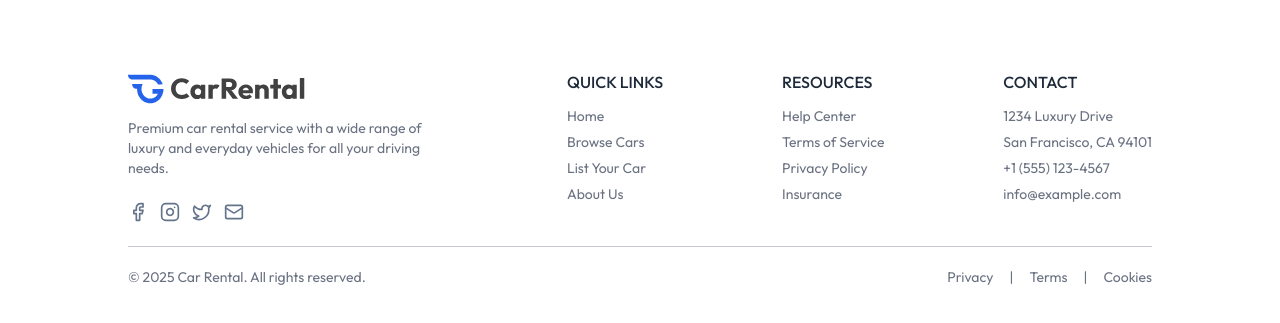
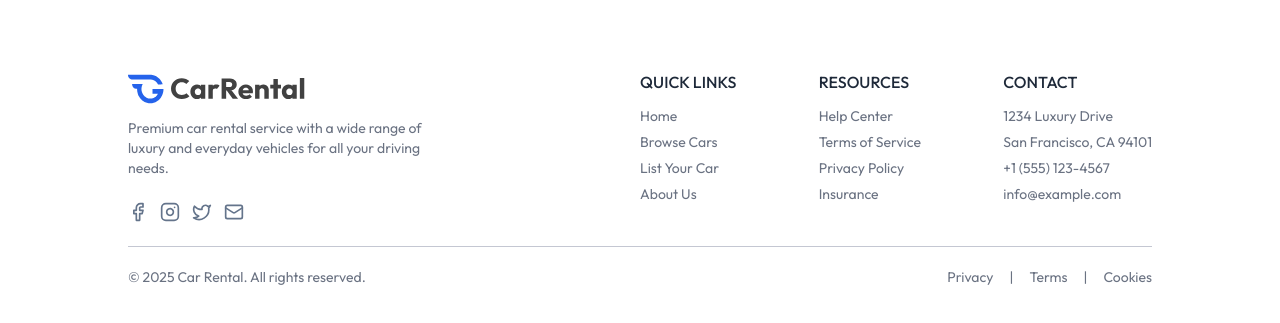
Before and after one commit to devidardhruvil-codes/CarRental, a React (Vite) app in the folder client/: page /car-details/1 in a window 1280 px wide. Shown: the part 243-566 px from the top of the page. Built offline with nearby package versions, Linux system fonts and the light colour scheme; no server answers.

Commit message:
UI: Animation/Motion added to the footer section

```diff
--- a/client/src/components/Footer.jsx
+++ b/client/src/components/Footer.jsx
@@ -1,17 +1,44 @@
-import React from "react";
 import assets from "../assets/assets";
+import { motion } from "motion/react";
 
 const Footer = () => {
   return (
-    <div className="px-6 md:px-16 lg:px-24 xl:px-32 mt-60 text-sm text-gray-500">
-      <div className="flex flex-wrap justify-between items-start gap-8 pb-6 border-borderColor border-b">
+    <motion.div
+      initial={{ opacity: 0, y: 30 }}
+      whileInView={{ opacity: 1, y: 0 }}
+      transition={{ duration: 0.6 }}
+      className="px-6 md:px-16 lg:px-24 xl:px-32 mt-60 text-sm text-gray-500"
+    >
+      <motion.div
+        initial={{ opacity: 0, y: 20 }}
+        whileInView={{ opacity: 1, y: 0 }}
+        transition={{ duration: 0.6, delay: 0.2 }}
+        className="flex flex-wrap justify-between items-start gap-8 pb-6 border-borderColor border-b"
+      >
         <div>
-          <img className="h-8 md:h-9" src={assets.logo} alt="logo" />
-          <p className="max-w-80 mt-3">
+          <motion.img
+            initial={{ opacity: 0 }}
+            whileInView={{ opacity: 1 }}
+            transition={{ duration: 0.5, delay: 0.3 }}
+            className="h-8 md:h-9"
+            src={assets.logo}
+            alt="logo"
+          />
+          <motion.p
+            initial={{ opacity: 0 }}
+            whileInView={{ opacity: 1 }}
+            transition={{ duration: 0.5, delay: 0.4 }}
+            className="max-w-80 mt-3"
+          >
             Premium car rental service with a wide range of luxury and everyday
             vehicles for all your driving needs.
-          </p>
-          <div className="flex items-center gap-3 mt-6">
+          </motion.p>
+          <motion.div
+            initial={{ opacity: 0 }}
+            whileInView={{ opacity: 1 }}
+            transition={{ duration: 0.5, delay: 0.5 }}
+            className="flex items-center gap-3 mt-6"
+          >
             <a href="#">
               <img
                 src={assets.facebook_logo}
@@ -36,9 +63,15 @@
             <a href="#">
               <img src={assets.gmail_logo} alt="gmail" className="w-5 h-5" />
             </a>
-          </div>
+          </motion.div>
         </div>
 
+        <motion.div
+          initial={{ opacity: 0, y: 20 }}
+          whileInView={{ opacity: 1, y: 0 }}
+          transition={{ duration: 0.6, delay: 0.4 }}
+          className="flex flex-wrap justify-between w-1/2 gap-8"
+        >
           <div>
             <h2 className="text-base font-medium text-gray-800 uppercase">
               Quick Links
@@ -58,7 +91,6 @@
               </li>
             </ul>
           </div>
-
           <div>
             <h2 className="text-base font-medium text-gray-800 uppercase">
               Resources
@@ -78,7 +110,6 @@
               </li>
             </ul>
           </div>
-
           <div>
             <h2 className="text-base font-medium text-gray-800 uppercase">
               Contact
@@ -90,9 +121,15 @@
               <li>info@example.com </li>
             </ul>
           </div>
-      </div>
+        </motion.div>
+      </motion.div>
 
-      <div className="flex flex-col md:flex-row gap-2 items-center justify-between py-5">
+      <motion.div
+        initial={{ opacity: 0, y: 10 }}
+        whileInView={{ opacity: 1, y: 0 }}
+        transition={{ duration: 0.6, delay: 0.6 }}
+        className="flex flex-col md:flex-row gap-2 items-center justify-between py-5"
+      >
         <p>© {new Date().getFullYear()} Car Rental. All rights reserved.</p>
         <ul className="flex items-center gap-4">
           <li>
@@ -107,8 +144,8 @@
             <a href="#">Cookies</a>
           </li>
         </ul>
-      </div>
-    </div>
+      </motion.div>
+    </motion.div>
   );
 };
 
```
Lines whose indentation alone changed are shown as unchanged.
